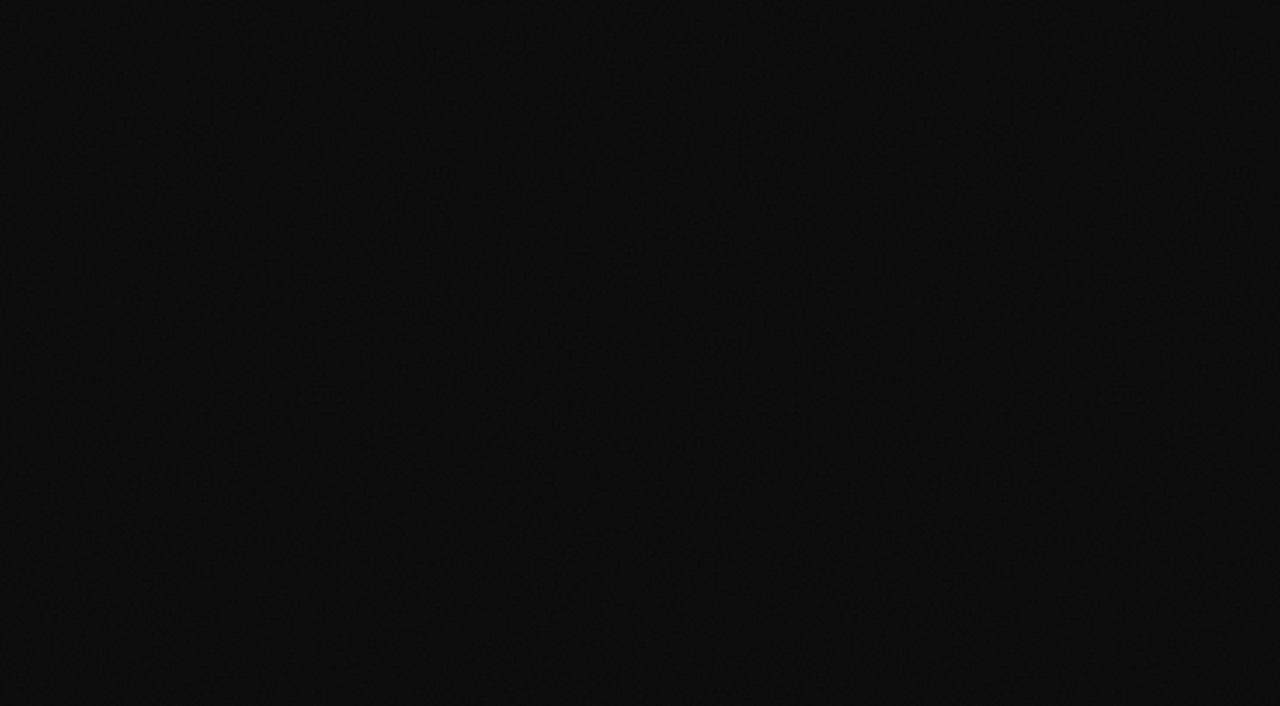
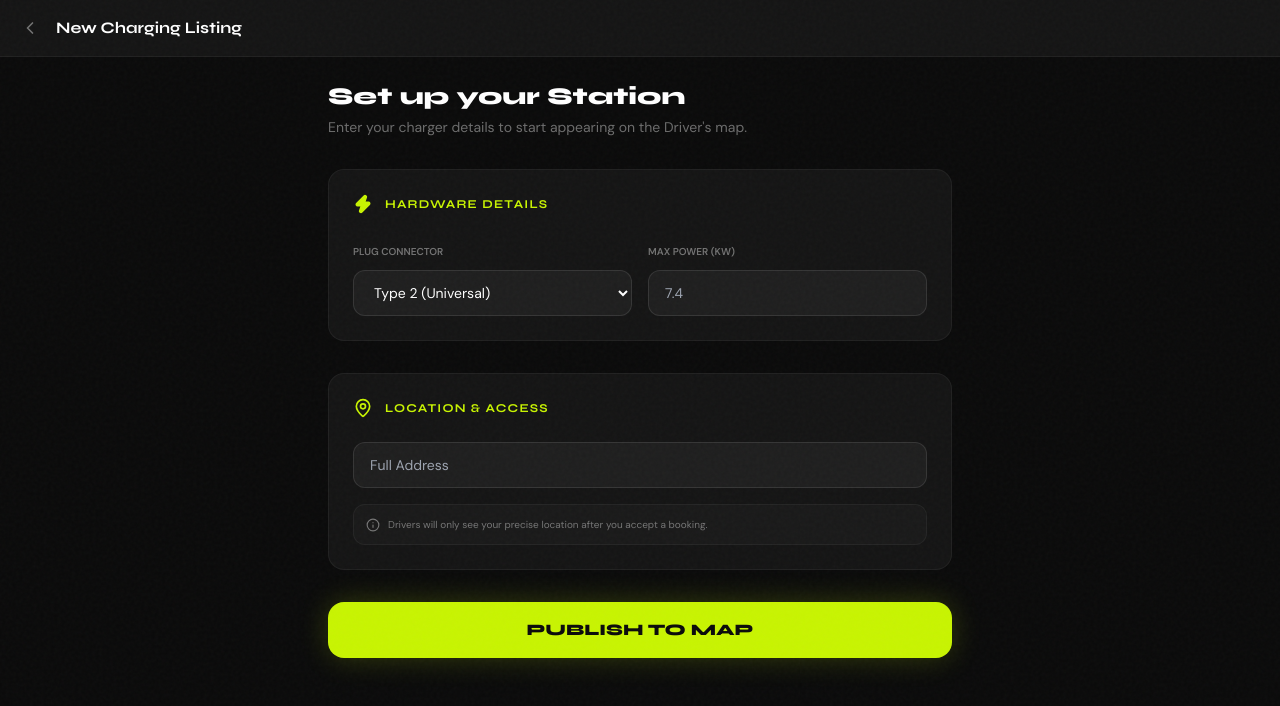
Before and after one commit to CosmicCosmix/chargekaro, a React (Vite) app: page /host/list in a window 1280 px wide. Before the commit this address had no page. Shown: the top 706 px of the page. Built offline with nearby package versions, Linux system fonts and the light colour scheme.

Commit message:
Your update message here

```diff
--- a/src/App.jsx
+++ b/src/App.jsx
@@ -4,6 +4,7 @@ import Driver from './pages/Driver'
 import Host from './pages/Host'
 import ActiveSession from './pages/ActiveSession'
 import { HostProvider } from './context/HostContext'
+import ListSale from './pages/ListSale'
 
 export default function App() {
   return (
@@ -15,6 +16,7 @@ export default function App() {
             <Route path="/driver" element={<Driver />} />
             <Route path="/host" element={<Host />} />
             <Route path="/host/active" element={<ActiveSession />} />
+            <Route path="/host/list" element={<ListSale />} />
           </Routes>
         </div>
       </BrowserRouter>
--- /dev/null
+++ b/src/pages/ListSale.jsx
@@ -0,0 +1,71 @@
+import { useNavigate } from 'react-router-dom'
+import { ChevronLeft, MapPin, Zap, Info, Camera, ShieldCheck } from 'lucide-react'
+
+export default function ListSale() {
+  const navigate = useNavigate()
+
+  return (
+    <div className="min-h-screen bg-carbon text-white">
+      {/* Header */}
+      <div className="px-5 py-4 bg-graphite border-b border-white/5 flex items-center gap-4 sticky top-0 z-10">
+        <button onClick={() => navigate('/host')} className="text-white/40 hover:text-white transition-colors">
+          <ChevronLeft size={20}/></button>
+        <h1 className="font-display font-bold text-base">New Charging Listing</h1>
+      </div>
+
+      <div className="max-w-2xl mx-auto p-6 space-y-8">
+        {/* Intro Text */}
+        <div className="space-y-1">
+          <h2 className="text-2xl font-display font-black text-white">Set up your Station</h2>
+          <p className="text-white/40 text-sm">Enter your charger details to start appearing on the Driver's map.</p>
+        </div>
+
+        {/* Section 1: Hardware Specs */}
+        <div className="bg-graphite border border-white/5 rounded-2xl p-6 space-y-6">
+          <div className="flex items-center gap-3 text-volt">
+            <Zap size={20} className="fill-volt" />
+            <h3 className="font-display font-bold uppercase tracking-widest text-xs">Hardware Details</h3>
+          </div>
+
+          <div className="grid grid-cols-1 md:grid-cols-2 gap-4">
+            <div className="space-y-2">
+              <label className="text-[10px] text-white/40 uppercase font-bold">Plug Connector</label>
+              <select className="w-full bg-steel border border-white/10 rounded-xl px-4 py-3 text-sm focus:border-volt/50 outline-none">
+                <option>Type 2 (Universal)</option>
+                <option>15A Domestic (Home Plug)</option>
+                <option>CCS2 (DC Fast)</option>
+              </select>
+            </div>
+            <div className="space-y-2">
+              <label className="text-[10px] text-white/40 uppercase font-bold">Max Power (kW)</label>
+              <input type="number" placeholder="7.4" className="w-full bg-steel border border-white/10 rounded-xl px-4 py-3 text-sm focus:border-volt/50 outline-none" />
+            </div>
+          </div>
+        </div>
+
+        {/* Section 2: Location */}
+        <div className="bg-graphite border border-white/5 rounded-2xl p-6 space-y-6">
+          <div className="flex items-center gap-3 text-volt">
+            <MapPin size={20} />
+            <h3 className="font-display font-bold uppercase tracking-widest text-xs">Location & Access</h3>
+          </div>
+          <div className="space-y-4">
+            <input type="text" placeholder="Full Address" className="w-full bg-steel border border-white/10 rounded-xl px-4 py-3 text-sm focus:border-volt/50 outline-none" />
+            <div className="flex items-center gap-2 p-3 bg-steel/50 rounded-xl text-white/40 border border-white/5">
+              <Info size={14} />
+              <p className="text-[10px]">Drivers will only see your precise location after you accept a booking.</p>
+            </div>
+          </div>
+        </div>
+
+        {/* Action Button */}
+        <button
+          onClick={() => { alert('Listing Published!'); navigate('/host'); }}
+          className="w-full bg-volt text-carbon font-display font-black py-4 rounded-2xl shadow-[0_0_30px_rgba(200,244,0,0.2)] hover:scale-[1.02] active:scale-[0.98] transition-all"
+        >
+          PUBLISH TO MAP
+        </button>
+      </div>
+    </div>
+  )
+}
```
Also changed, not shown: src/pages/Host.jsx (line endings or trailing spaces).
